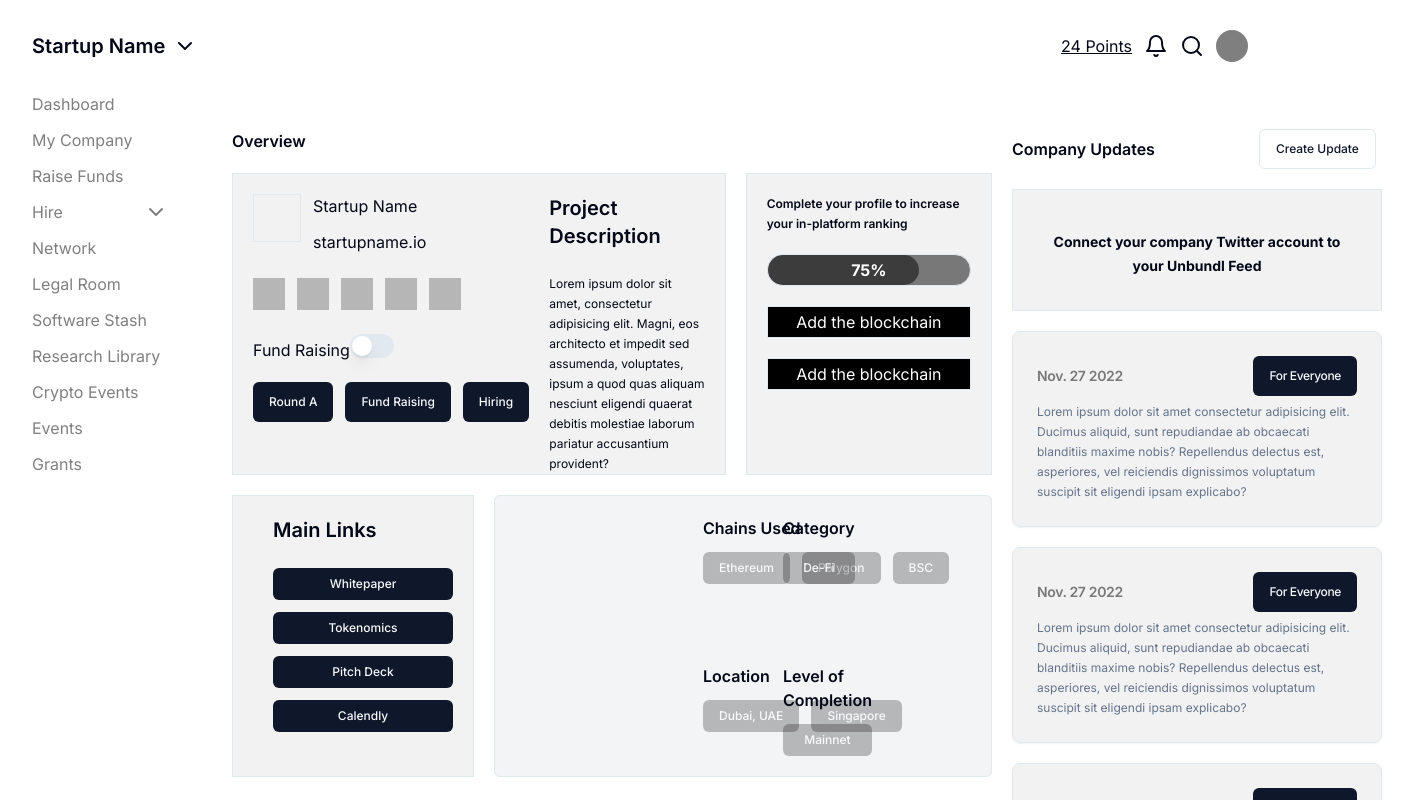
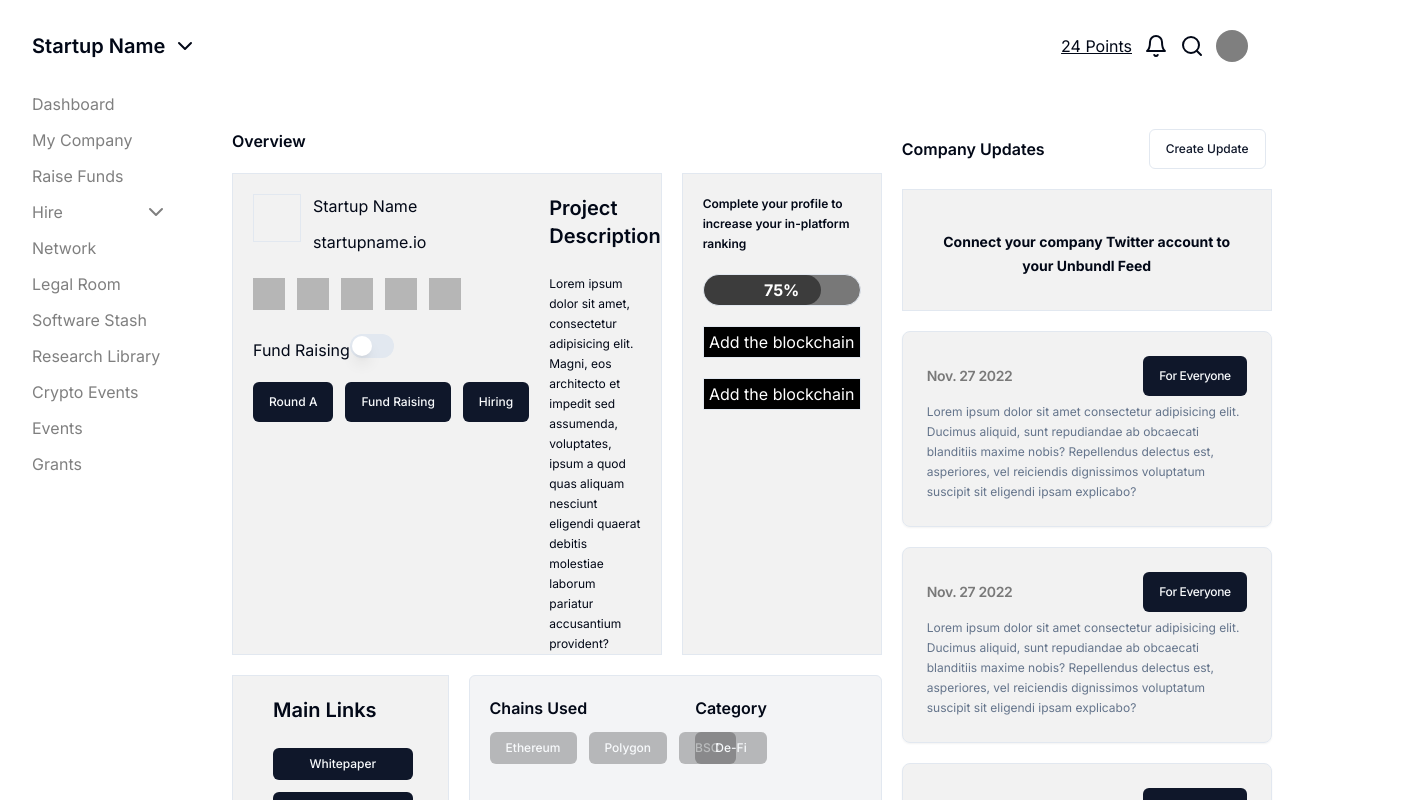
Before and after one commit to ShaikhNabeelShabbir/unbundl-web, a React (Vite) app: page /founder-dashboard in a window 1280 px wide. Both pictures are taken after a click on the button "My Company". Shown: the top 800 px of the page, 1414 px wide, since content can reach past the window. Built offline with nearby package versions, Linux system fonts and the light colour scheme.

Commit message:
changes updated

```diff
--- a/src/pages/startup/my-company.tsx
+++ b/src/pages/startup/my-company.tsx
@@ -127,22 +127,22 @@ const MyCompany: React.FC = () => {
                   </div>
                 </div>
               </div>
-              <div className="flex flex-row h-65 mt-5">
-                <div className="w-fit  shrink-0 border pb-5 px-5  bg-black/5">
+              <div className="flex flex-row h-65 mt-5 justify-center">
+                <div className="w-1/3  shrink-0 border pb-5 px-5  bg-black/5">
                   <p className="mt-5 ml-5 font-semibold text-lg w-full">
                     Main Links
                   </p>
                   <br />
-                  <div className="flex flex-col w-[180px] ml-5 space-y-3">
+                  <div className="flex flex-col w-4/5 ml-5 space-y-3">
                     <Button className="h-8 ">Whitepaper</Button>
                     <Button className="h-8 ">Tokenomics</Button>
                     <Button className="h-8 ">Pitch Deck</Button>
                     <Button className="h-8 ">Calendly</Button>
                   </div>
                 </div>
-                <div className=" w-full border p-5 px-52 bg-gray-100 rounded-md flex ml-5 ">
-                  <div className="grid grid-cols-2 gap-20">
-                    <div className="flex flex-col">
+                <div className="w-2/3 border p-5 bg-gray-100 rounded-md flex ml-5">
+                  <div className="grid grid-cols-2 gap-x-10 gap-y-6 w-full">
+                    <div className="flex flex-col w-full">
                       <div className="font-semibold mb-3 w-max">
                         Chains Used
                       </div>
@@ -153,12 +153,12 @@ const MyCompany: React.FC = () => {
                       </div>
                     </div>
 
-                    <div className="flex flex-col w-fit ml-auto">
+                    <div className="flex flex-col w-fit">
                       <div className="font-semibold mb-3">Category</div>
                       <Button className="h-8 bg-black/25">De-Fi</Button>
                     </div>
 
-                    <div className="flex flex-col">
+                    <div className="flex flex-col mr-auto">
                       <div className="font-semibold mb-3">Location</div>
                       <div className="flex space-x-3">
                         <Button className="h-8 bg-black/25">Dubai, UAE</Button>
@@ -166,7 +166,7 @@ const MyCompany: React.FC = () => {
                       </div>
                     </div>
 
-                    <div className="flex flex-col w-fit ml-auto">
+                    <div className="flex flex-col w-fit">
                       <div className="font-semibold mb-3">
                         Level of Completion
                       </div>
```
